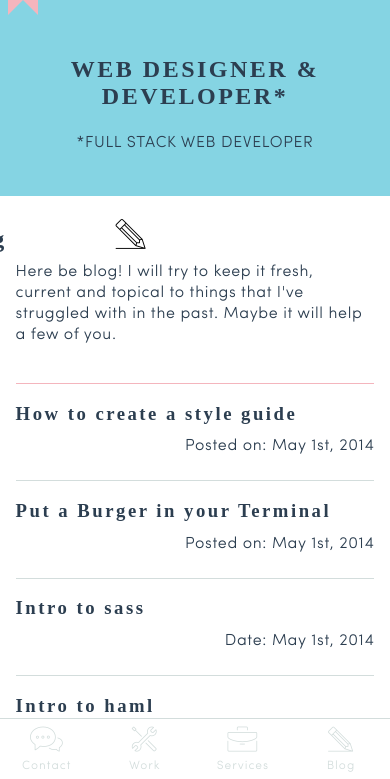
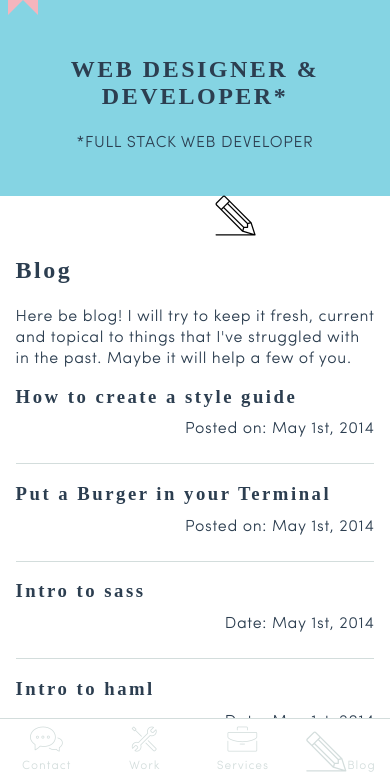
Before and after one commit to jaredphillips/redesign, a plain HTML site: page blog.html in a window 390 px wide. Shown: the part 63-842 px from the top of the page. Drawn offline with nearby package versions, Linux system fonts and the light colour scheme; a web font is replaced by a local one.

Commit message:
blog styling but not quite cool enough

```diff
--- a/blog.html
+++ b/blog.html
@@ -39,18 +39,19 @@
 
       <section id="blog">
 
-        <div class="intro">
           <span class="icon-pencil"></span>
-          <h2>Blog</h2>
+            <h2>Blog</h2>
+
+
           <p class="blog-intro">
             Here be blog! I will try to keep it fresh, current and topical to things that I've struggled with in the past. Maybe it will help a few of you.
           </p>
-        </div>
+
 
 
         <div class="entry">
           <h3>How to create a style guide</h3>
-          <p class="date">Posted on: May 1st, 2014</p>
+         <p class="date">Posted on: May 1st, 2014</p>
           <p class="article">Shortstack of griddlecakes, maple syrup, lightly heated and a slice of ham. Nothing beats the taste of maple syrup when it collides with ham. Audrey, there's something you'd like to tell me... Glastonbury! The legendary burial place of King Arthur. Harry, given their mutual connection to the Blue Book Project, I'm afraid Earle may have targeted the Major.</p>
           <p class="article">
             <a href="https://twitter.com/share" class="twitter-share-button" data-url="http://jaredphillips.io/blog.html" data-text="How to Create A Style Guide" data-via="ruby_make_happy" data-dnt="true">Tweet</a>
--- a/css/_mobile.scss
+++ b/css/_mobile.scss
@@ -259,22 +259,16 @@ footer {
 		}
 	}
 }
-.intro {
-	margin-top: 10px;
-  span.icon-pencil {
-  	font-size: 30px;
-  	margin-left: -100px;
-  }
-  h2 {
+
+// Blog page
+
+span.icon-pencil {
+	font-size: 40px;
+	display: inline-block;
+	h2 {
 		display: inline-block;
-  }
-  p.blog-intro {
-  	margin-top: -14px;
-		padding-bottom: 40px;
-		border-bottom: 1px solid $pink;
-  }
+	}
 }
-
 
 section {
 	margin-left: 4%;
--- a/js/main.js
+++ b/js/main.js
@@ -1,3 +1,4 @@
+(function() {
 	$('.footer-link').click(function() {
 	  $('.footer-link').removeClass("active");
 	  return $(this).addClass("active");
@@ -7,5 +8,4 @@ $('.entry').click(function() {
 		$('p.article').removeClass("show");
 		return $('p.article', this).addClass("show");
 	});
-
-// Git
+}).call(this);
```
Also changed, not shown: index.html (+2 -2 lines), css/main.css, js/min/main.min.js. Lines whose indentation alone changed are shown as unchanged.
